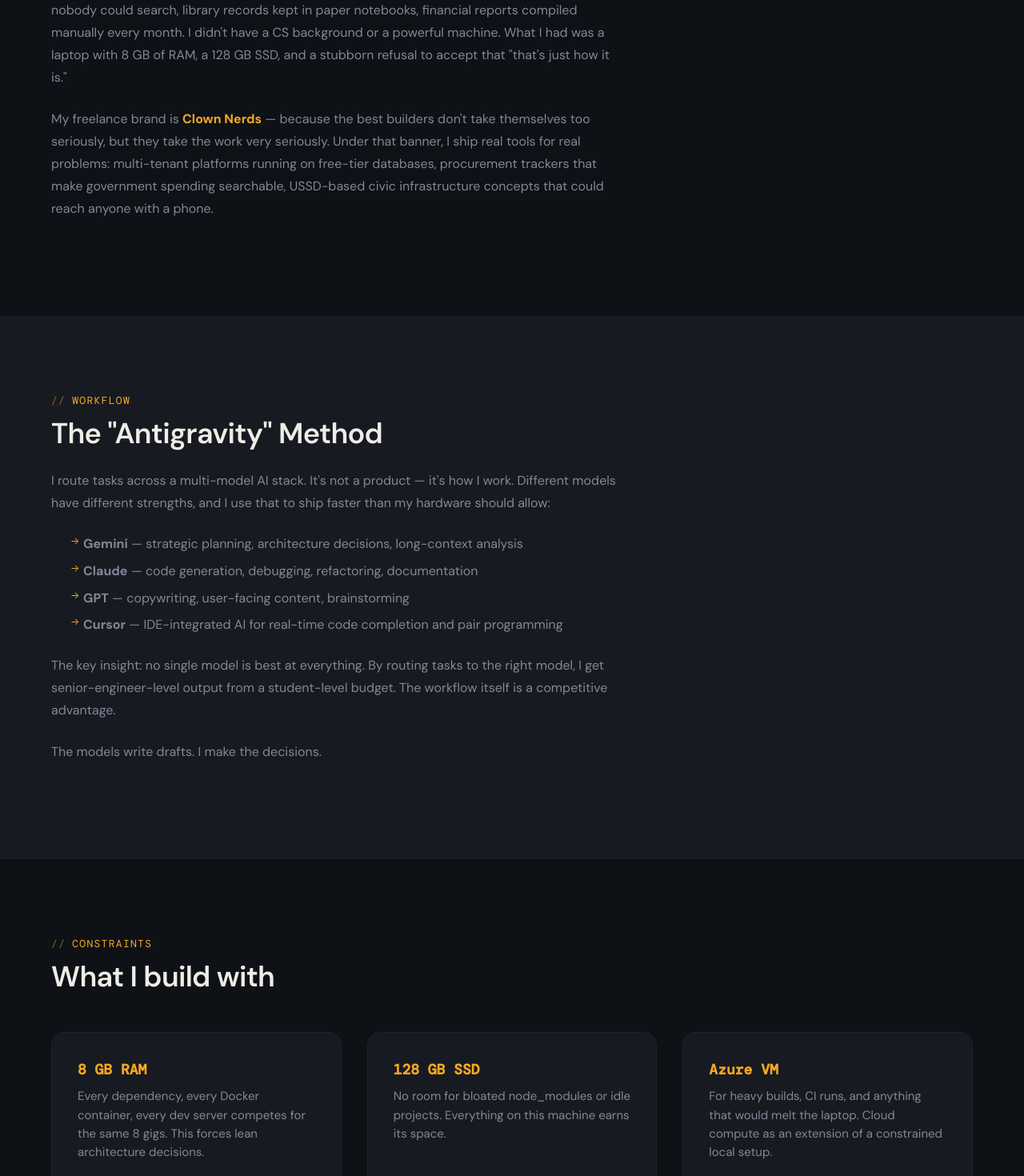
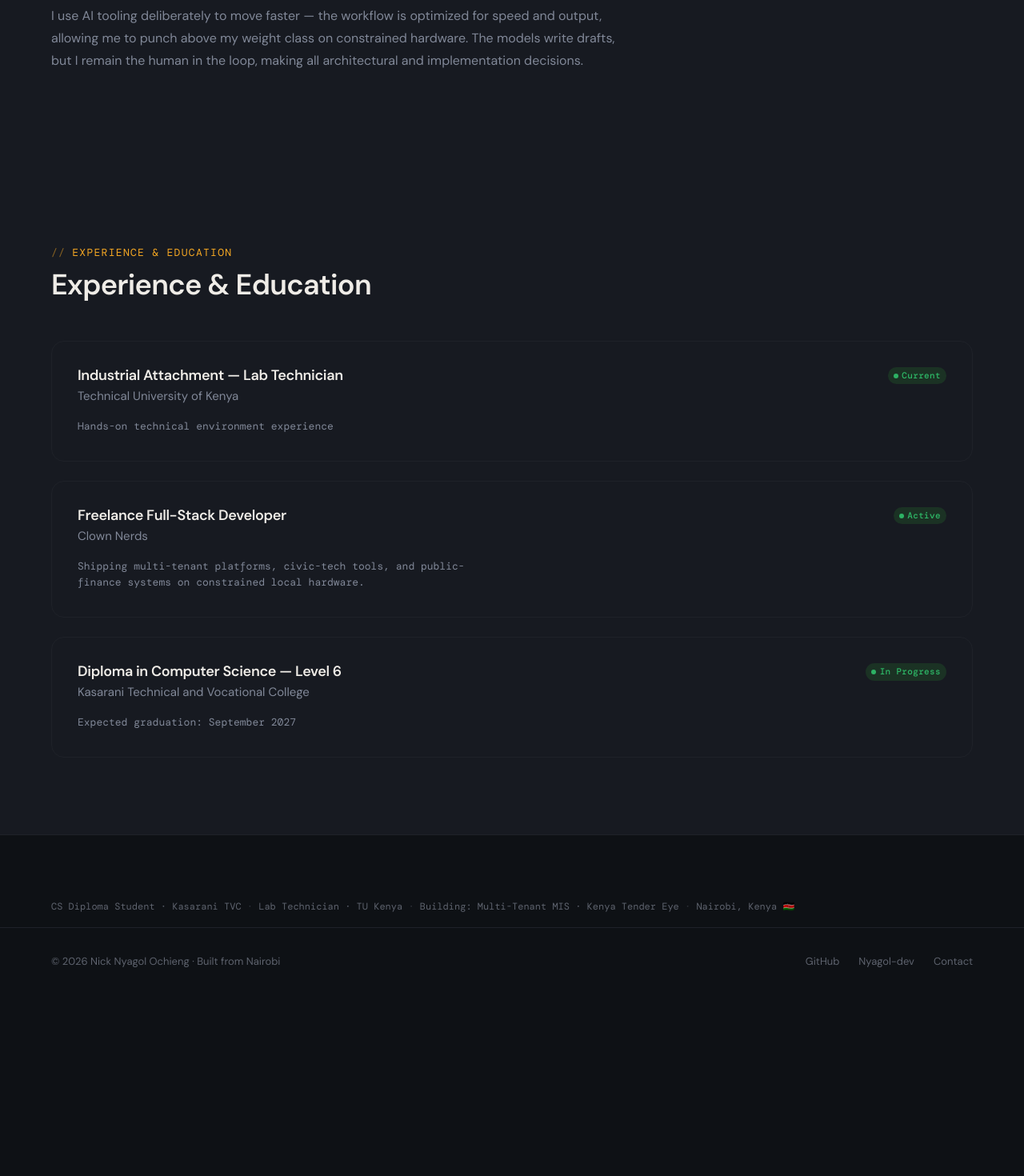
Before and after one commit to Clown-nerd/Potfolio-V3.2-, a Next.js app in the folder portfolio/: page /about in a window 1280 px wide. Shown: the part 800-2270 px from the top of the page at 80% size. After the commit the page ends 2077 px from the top, so only its background shows below. Built offline with nearby package versions, Linux system fonts and the light colour scheme.

Commit message:
add BnB Quantum-Kenya project, refactor ScrollAnimator for route changes, and streamline AI workflow description

```diff
--- a/portfolio/app/about/page.tsx
+++ b/portfolio/app/about/page.tsx
@@ -30,36 +30,6 @@
         </div>
       </section>
 
-      <hr className="divider container" />
-
-      {/* Origin */}
-      <section className="section" style={{ paddingTop: 0 }}>
-        <div className="container">
-          <p className="section-label fade-up">Origin Story</p>
-          <div className="project-content fade-up">
-            <p>
-              I started coding because I saw systems around me that didn&apos;t
-              work — procurement portals that nobody could search, library
-              records kept in paper notebooks, financial reports compiled
-              manually every month. I didn&apos;t have a CS background or a
-              powerful machine. What I had was a laptop with 8 GB of RAM, a
-              128 GB SSD, and a stubborn refusal to accept that &quot;that&apos;s
-              just how it is.&quot;
-            </p>
-            <p>
-              My freelance brand is{" "}
-              <strong style={{ color: "var(--accent)" }}>Clown Nerds</strong> —
-              because the best builders don&apos;t take themselves too seriously,
-              but they take the work very seriously. Under that banner, I ship
-              real tools for real problems: multi-tenant platforms running on
-              free-tier databases, procurement trackers that make government
-              spending searchable, USSD-based civic infrastructure concepts
-              that could reach anyone with a phone.
-            </p>
-          </div>
-        </div>
-      </section>
-
       {/* Antigravity workflow */}
       <section
         className="section"
@@ -68,91 +38,12 @@
         <div className="container">
           <p className="section-label fade-up">Workflow</p>
           <h2 className="fade-up" style={{ marginBottom: "var(--space-lg)" }}>
-            The &quot;Antigravity&quot; Method
+            AI-Accelerated Workflow
           </h2>
           <div className="project-content fade-up">
             <p>
-              I route tasks across a multi-model AI stack. It&apos;s not a product —
-              it&apos;s how I work. Different models have different strengths, and
-              I use that to ship faster than my hardware should allow:
+              I use AI tooling deliberately to move faster — the workflow is optimized for speed and output, allowing me to punch above my weight class on constrained hardware. The models write drafts, but I remain the human in the loop, making all architectural and implementation decisions.
             </p>
-            <ul>
-              <li>
-                <strong>Gemini</strong> — strategic planning, architecture
-                decisions, long-context analysis
-              </li>
-              <li>
-                <strong>Claude</strong> — code generation, debugging,
-                refactoring, documentation
-              </li>
-              <li>
-                <strong>GPT</strong> — copywriting, user-facing content,
-                brainstorming
-              </li>
-              <li>
-                <strong>Cursor</strong> — IDE-integrated AI for real-time
-                code completion and pair programming
-              </li>
-            </ul>
-            <p>
-              The key insight: no single model is best at everything. By routing
-              tasks to the right model, I get senior-engineer-level output from
-              a student-level budget. The workflow itself is a competitive
-              advantage.
-            </p>
-            <p>
-              The models write drafts. I make the decisions.
-            </p>
-          </div>
-        </div>
-      </section>
-
-      {/* Constraints */}
-      <section className="section">
-        <div className="container">
-          <p className="section-label fade-up">Constraints</p>
-          <h2 className="fade-up" style={{ marginBottom: "var(--space-2xl)" }}>
-            What I build with
-          </h2>
-          <div className="grid-3 stagger">
-            <div className="card fade-up">
-              <p
-                className="card-title"
-                style={{ fontFamily: "var(--font-mono)", color: "var(--accent)" }}
-              >
-                8 GB RAM
-              </p>
-              <p className="card-description" style={{ marginTop: "var(--space-sm)" }}>
-                Every dependency, every Docker container, every dev server
-                competes for the same 8 gigs. This forces lean architecture
-                decisions.
-              </p>
-            </div>
-            <div className="card fade-up">
-              <p
-                className="card-title"
-                style={{ fontFamily: "var(--font-mono)", color: "var(--accent)" }}
-              >
-                128 GB SSD
-              </p>
-              <p className="card-description" style={{ marginTop: "var(--space-sm)" }}>
-                No room for bloated node_modules or idle projects. Everything
-                on this machine earns its space.
-              </p>
-            </div>
-            <div className="card fade-up">
-              <p
-                className="card-title"
-                style={{ fontFamily: "var(--font-mono)", color: "var(--accent)" }}
-              >
-                Azure VM
-              </p>
-              <p className="card-description" style={{ marginTop: "var(--space-sm)" }}>
-                For heavy builds, CI runs, and anything that would melt the
-                laptop. Cloud compute as an extension of a constrained local
-                setup.
-              </p>
-            </div>
           </div>
         </div>
       </section>
--- a/portfolio/app/components/ScrollAnimator.tsx
+++ b/portfolio/app/components/ScrollAnimator.tsx
@@ -1,9 +1,15 @@
 "use client";
 
 import { useEffect } from "react";
+import { usePathname } from "next/navigation";
 
 export default function ScrollAnimator() {
+  const pathname = usePathname();
+
   useEffect(() => {
+    // Re-run on every route change so new page's .fade-up elements get observed.
+    // Without pathname in the dep array, the observer was created only once on
+    // initial mount and never saw elements injected by soft-navigations.
     const observer = new IntersectionObserver(
       (entries) => {
         entries.forEach((entry) => {
@@ -19,7 +25,7 @@
     elements.forEach((el) => observer.observe(el));
 
     return () => observer.disconnect();
-  }, []);
+  }, [pathname]);
 
   return null;
 }
--- a/portfolio/app/page.tsx
+++ b/portfolio/app/page.tsx
@@ -133,12 +133,10 @@
             </div>
             <div className="card fade-up">
               <h4 style={{ marginBottom: "var(--space-sm)", color: "var(--accent)" }}>
-                🤖 Multi-Model AI Workflow
+                🤖 AI-Accelerated Workflow
               </h4>
               <p className="card-description">
-                I route tasks across a multi-model stack — Gemini for planning,
-                Claude for code, GPT for copy. I call it &quot;Antigravity.&quot;
-                The workflow itself is a tool.
+                I use AI tooling deliberately to move faster — optimizing the workflow for speed and output. The models write drafts; I make the decisions.
               </p>
             </div>
             <div className="card fade-up">
```
Also changed, not shown: portfolio/app/data/projects.ts (+26 -0 lines).
